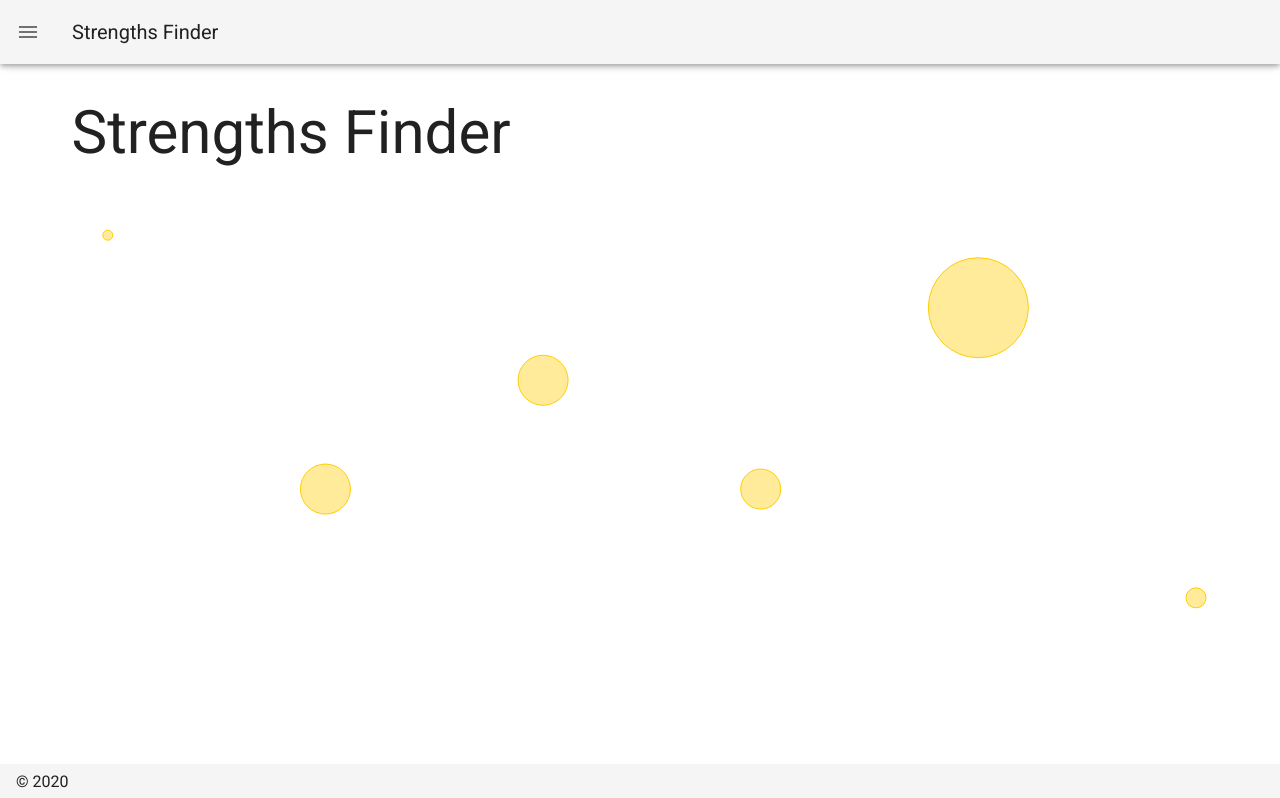
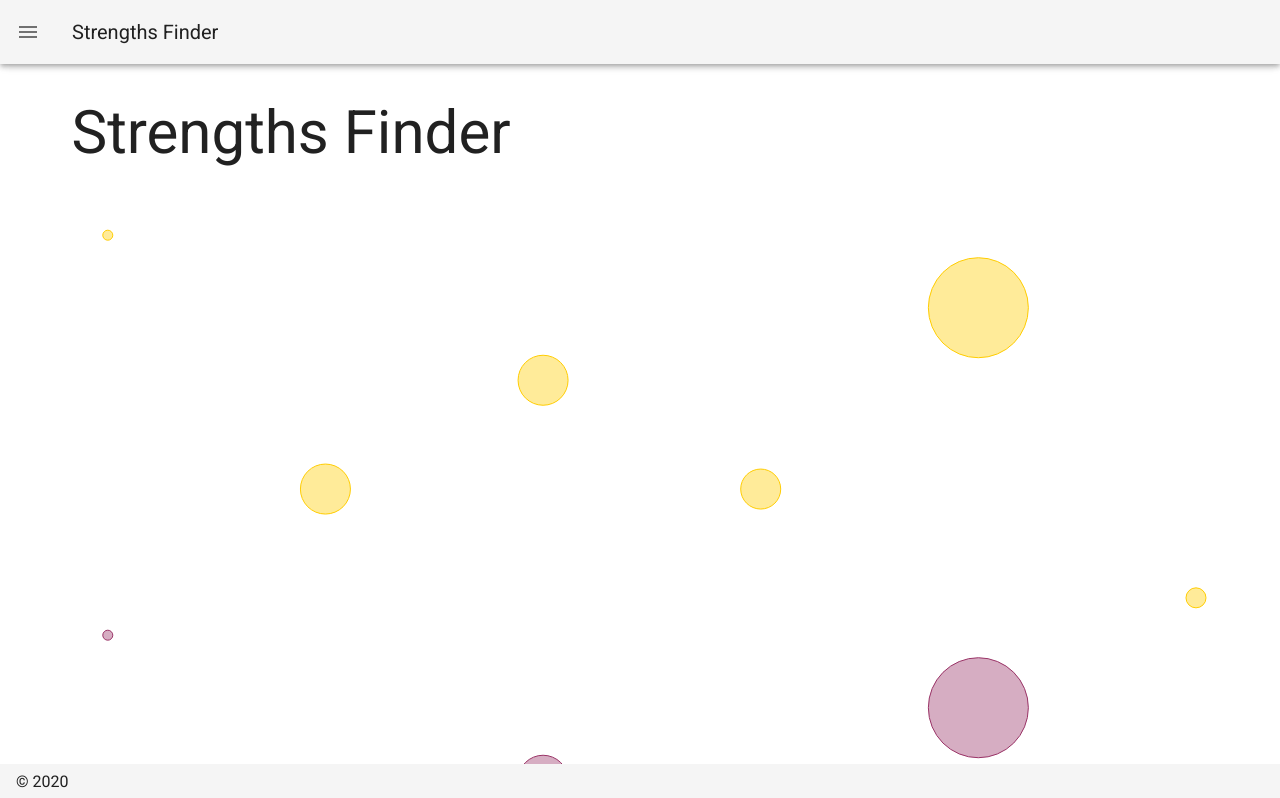
Before and after one commit to torish14/nuxt-portfolio, a Nuxt app: page / in a window 1280 px wide. Shown: the top 798 px of the page. Built offline with nearby package versions, Linux system fonts and the light colour scheme.

Commit message:
バブルチャートにこめ

```diff
--- a/app/pages/index.vue
+++ b/app/pages/index.vue
@@ -3,18 +3,23 @@
     <div class="titie" style="font-size: 60px;">
       Strengths Finder
     </div>
+    <div class="bubble1" style="pointer-events: none;">
+      <Bubble1 />
+    </div>
     <div class="bubble" style="pointer-events: none;">
-      <Bubble1 />
+      <Bubble2 />
     </div>
   </section>
 </template>
 
 <script>
 import Bubble1 from '~/components/Bubble1'
+import Bubble2 from '~/components/Bubble2'
 
 export default {
   components: {
-    Bubble1
+    Bubble1,
+    Bubble2
   },
   data () {
     return {
@@ -25,7 +30,7 @@ export default {
 </script>
 
 <style>
-.bubble {
+.bubble1 {
   padding-top: 50px;
 }
 </style>
```
